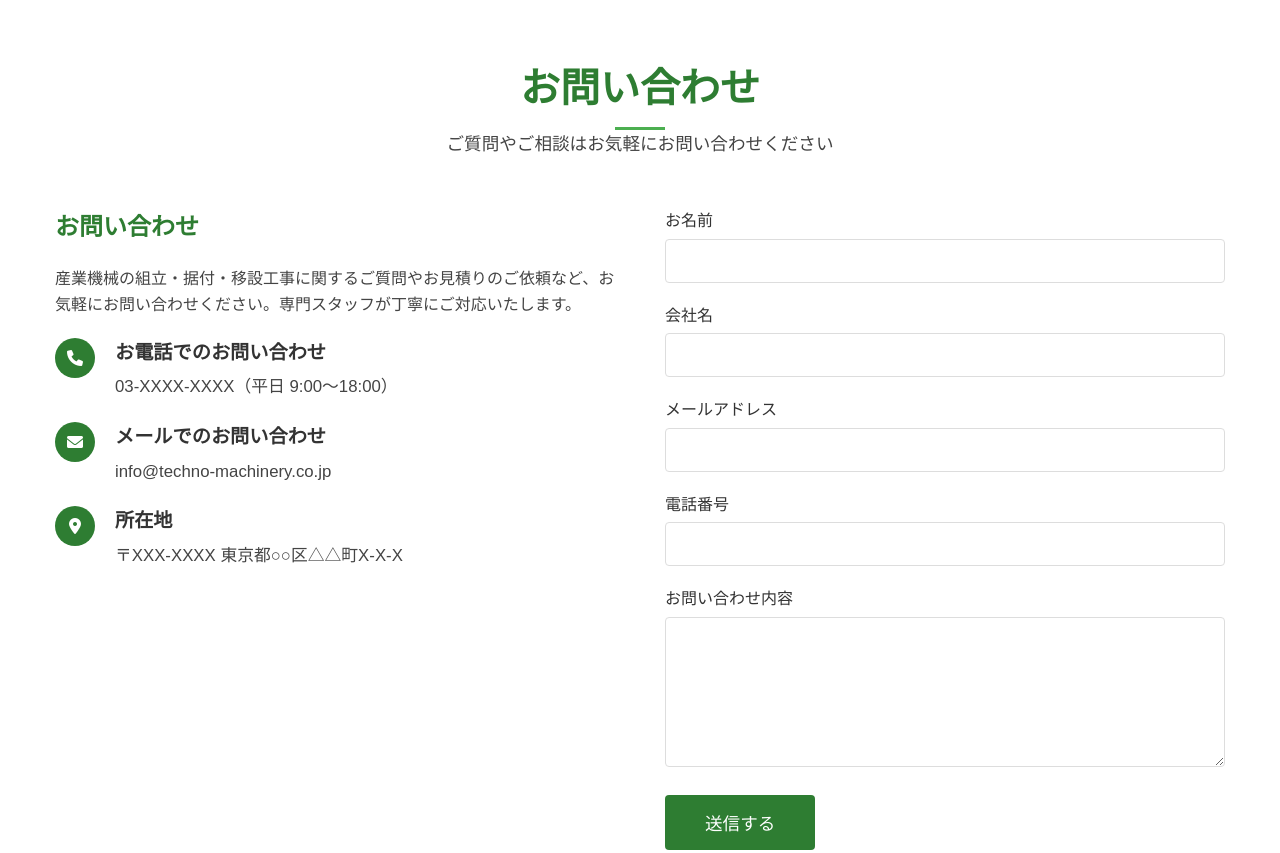
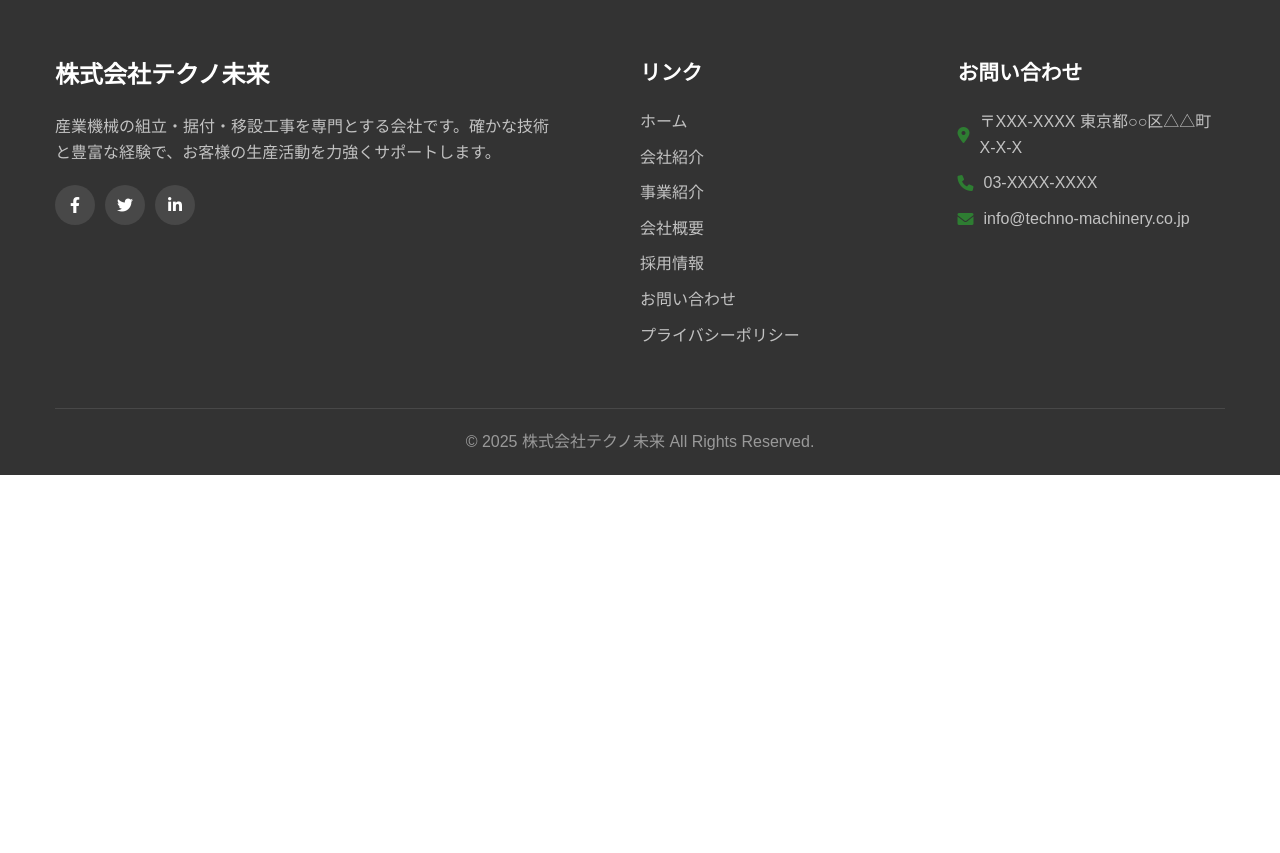
Before and after one commit to work-junya/machine_installation, a plain HTML site: page index.html in a window 1280 px wide. Shown: the part 4220-5073 px from the top of the page. After the commit the page ends 4695 px from the top, so only its background shows below. Drawn offline with Linux system fonts and the light colour scheme.

Commit message:
お問い合わせ部分削除

```diff
--- a/index.html
+++ b/index.html
@@ -170,76 +170,6 @@
         </div>
     </section>
 
-    <!-- お問い合わせセクション -->
-    <section class="contact">
-        <div class="container">
-            <div class="section-title">
-                <h2>お問い合わせ</h2>
-                <p>ご質問やご相談はお気軽にお問い合わせください</p>
-            </div>
-            <div class="contact-container">
-                <div class="contact-info">
-                    <h3>お問い合わせ</h3>
-                    <p>産業機械の組立・据付・移設工事に関するご質問やお見積りのご依頼など、お気軽にお問い合わせください。専門スタッフが丁寧にご対応いたします。</p>
-                    <div class="contact-details">
-                        <div class="contact-item">
-                            <div class="contact-icon">
-                                <i class="fas fa-phone"></i>
-                            </div>
-                            <div class="contact-text">
-                                <h4>お電話でのお問い合わせ</h4>
-                                <p>03-XXXX-XXXX（平日 9:00〜18:00）</p>
-                            </div>
-                        </div>
-                        <div class="contact-item">
-                            <div class="contact-icon">
-                                <i class="fas fa-envelope"></i>
-                            </div>
-                            <div class="contact-text">
-                                <h4>メールでのお問い合わせ</h4>
-                                <p>info@techno-machinery.co.jp</p>
-                            </div>
-                        </div>
-                        <div class="contact-item">
-                            <div class="contact-icon">
-                                <i class="fas fa-map-marker-alt"></i>
-                            </div>
-                            <div class="contact-text">
-                                <h4>所在地</h4>
-                                <p>〒XXX-XXXX 東京都○○区△△町X-X-X</p>
-                            </div>
-                        </div>
-                    </div>
-                </div>
-                <div class="contact-form">
-                    <form action="#" method="post">
-                        <div class="form-group">
-                            <label for="name">お名前</label>
-                            <input type="text" id="name" name="name" class="form-control" required>
-                        </div>
-                        <div class="form-group">
-                            <label for="company">会社名</label>
-                            <input type="text" id="company" name="company" class="form-control">
-                        </div>
-                        <div class="form-group">
-                            <label for="email">メールアドレス</label>
-                            <input type="email" id="email" name="email" class="form-control" required>
-                        </div>
-                        <div class="form-group">
-                            <label for="phone">電話番号</label>
-                            <input type="tel" id="phone" name="phone" class="form-control">
-                        </div>
-                        <div class="form-group">
-                            <label for="message">お問い合わせ内容</label>
-                            <textarea id="message" name="message" class="form-control" required></textarea>
-                        </div>
-                        <button type="submit" class="btn-submit">送信する</button>
-                    </form>
-                </div>
-            </div>
-        </div>
-    </section>
-
     <!-- フッター -->
     <footer>
         <div class="container">
```
